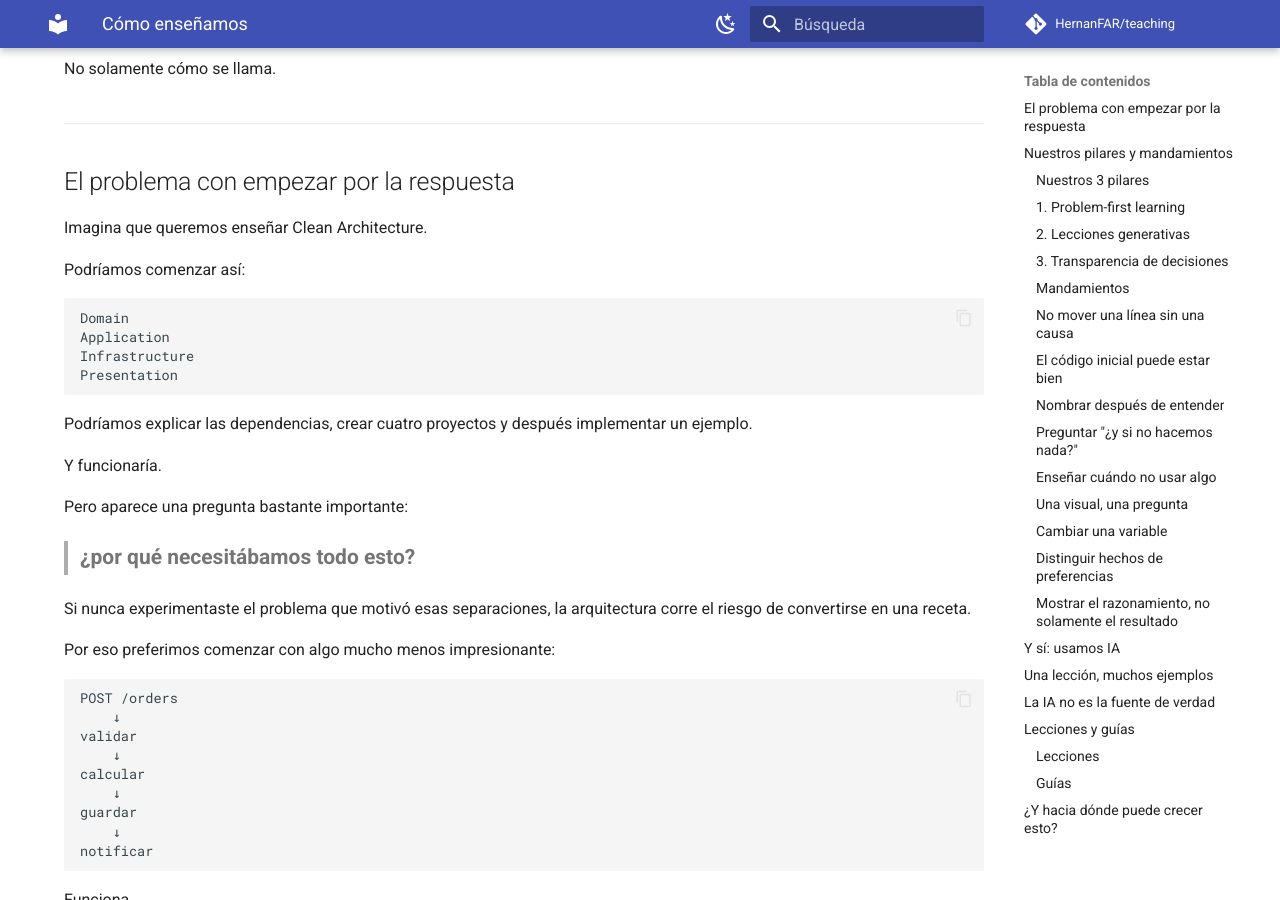
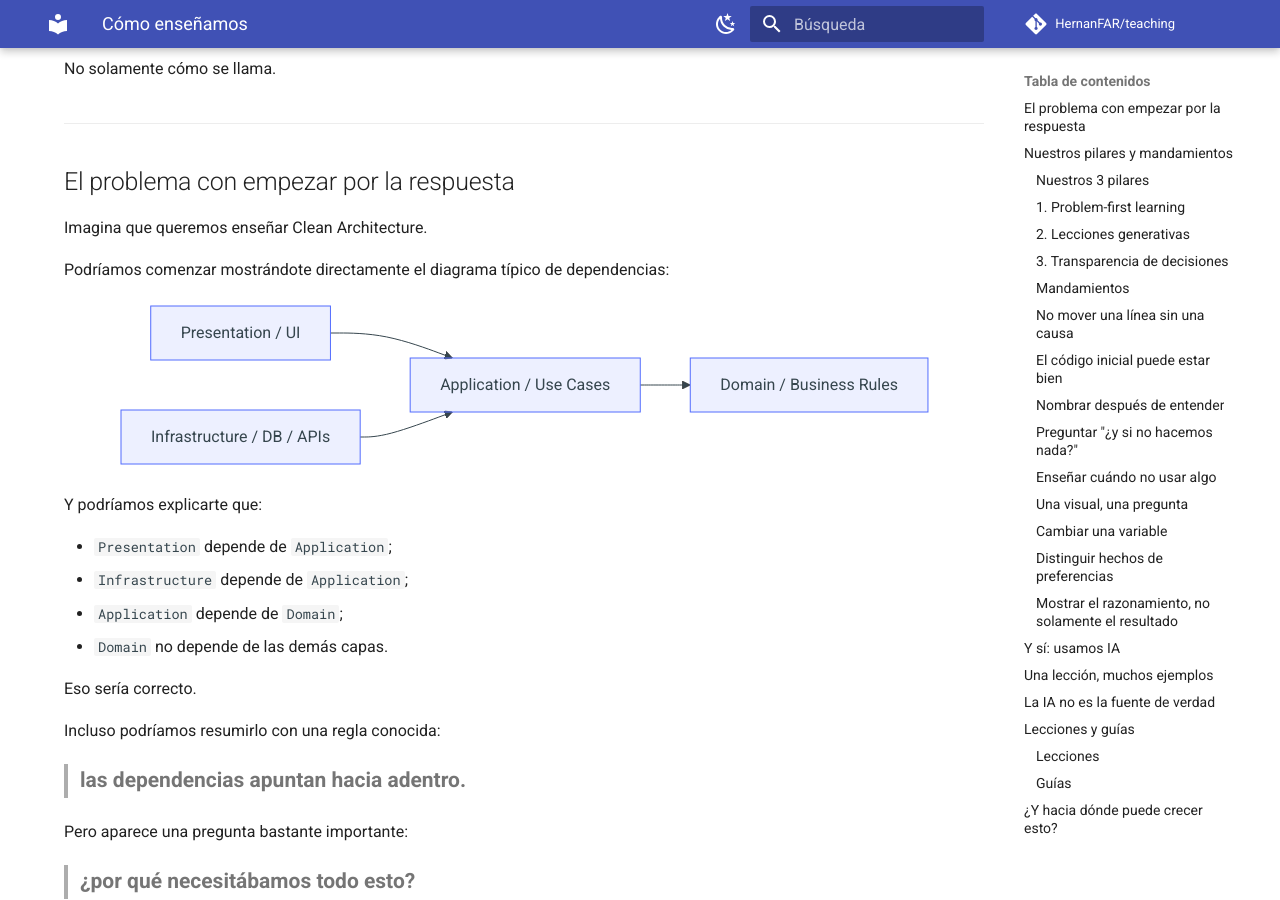
Before and after one commit to HernanFAR/teaching, an MkDocs documentation site: the page built from docs/about/how-we-teach.md, in a window 1280 px wide and 900 px high, scrolled down 1211 px. Built offline with MkDocs 1.6.1 and Material for MkDocs 9.7.7, drawn with Linux system fonts in a browser that asks for light colours; comment, search, counter and statistics services are not loaded.

Commit message:
docs: illustrate the problem of starting with Clean Architecture

````diff
--- a/docs/about/how-we-teach.md
+++ b/docs/about/how-we-teach.md
@@ -61,18 +61,32 @@ No solamente cómo se llama.
 
 Imagina que queremos enseñar Clean Architecture.
 
-Podríamos comenzar así:
+Podríamos comenzar mostrándote directamente el diagrama típico de dependencias:
 
-~~~text
-Domain
-Application
-Infrastructure
-Presentation
-~~~
+```mermaid
+flowchart LR
+    P[Presentation / UI]
+    I[Infrastructure / DB / APIs]
+    A[Application / Use Cases]
+    D[Domain / Business Rules]
 
-Podríamos explicar las dependencias, crear cuatro proyectos y después implementar un ejemplo.
+    P --> A
+    I --> A
+    A --> D
+```
 
-Y funcionaría.
+Y podríamos explicarte que:
+
+- `Presentation` depende de `Application`;
+- `Infrastructure` depende de `Application`;
+- `Application` depende de `Domain`;
+- `Domain` no depende de las demás capas.
+
+Eso sería correcto.
+
+Incluso podríamos resumirlo con una regla conocida:
+
+> **las dependencias apuntan hacia adentro.**
 
 Pero aparece una pregunta bastante importante:
 
````
